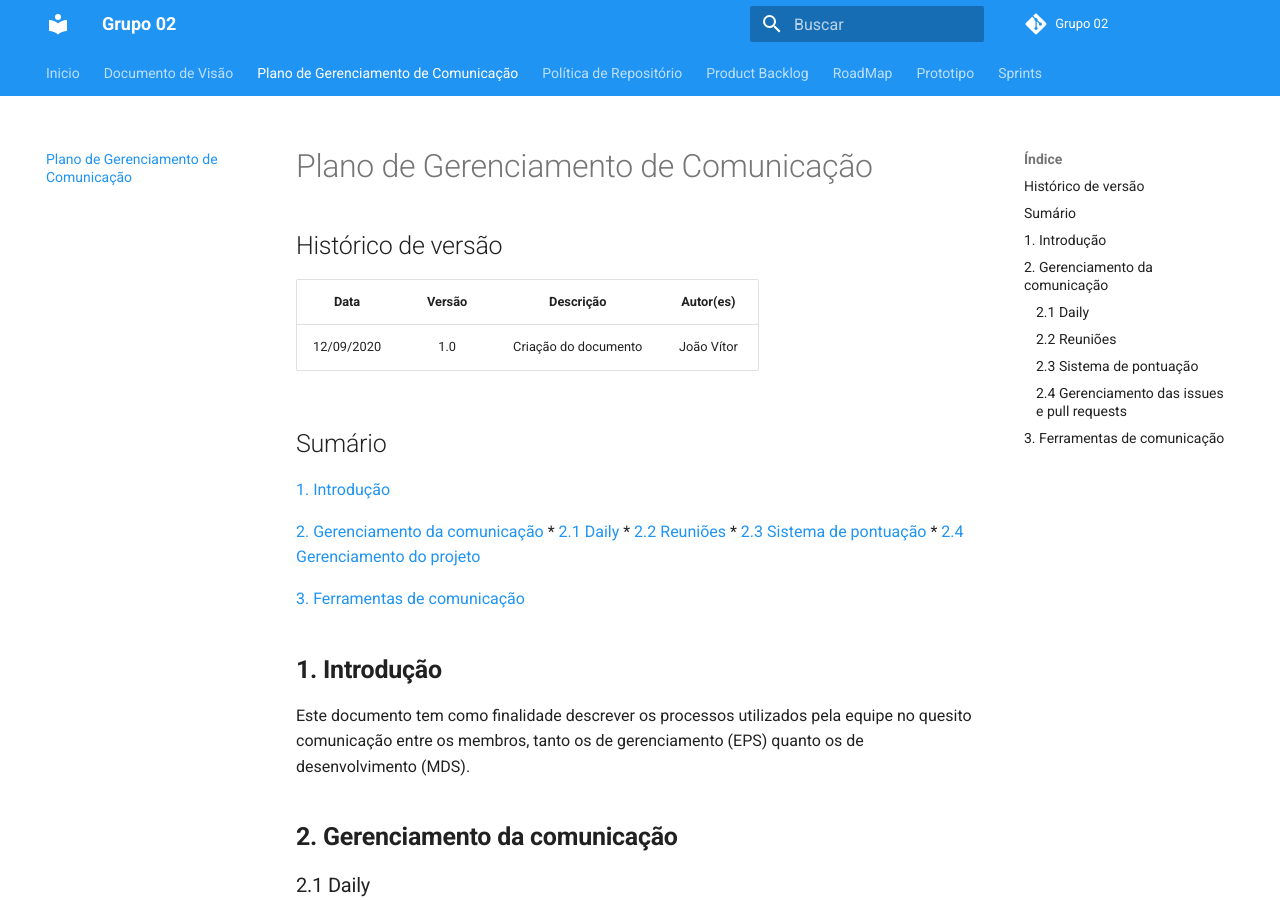
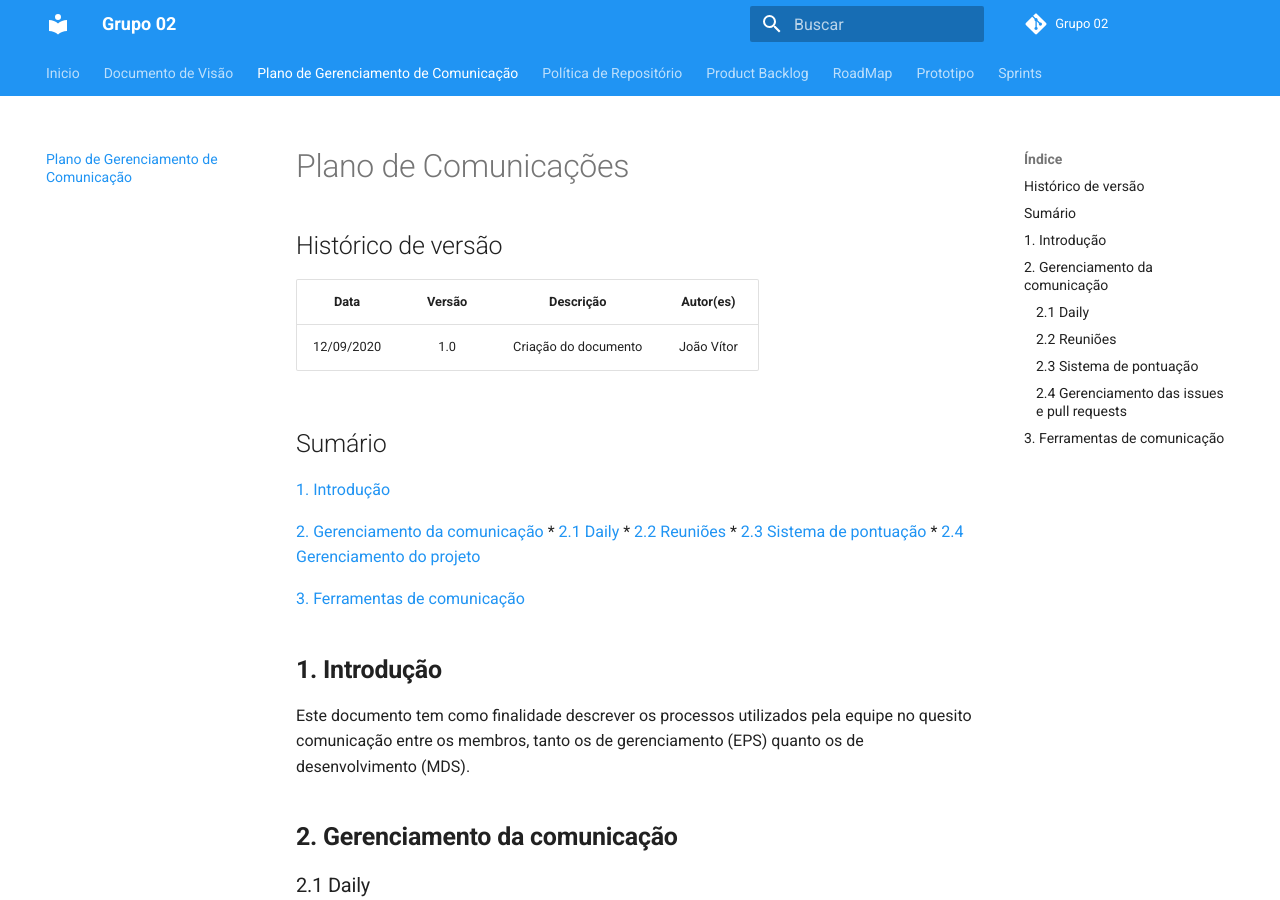
Before and after one commit to fga-eps-mds/2020.1-GaiaDex-wiki, an MkDocs documentation site: the page built from docs/communication_plan/communication_plan.md, in a window 1280 px wide and 900 px high. Built offline with MkDocs 1.6.1 and Material for MkDocs 9.7.7, drawn with Linux system fonts in a browser that asks for light colours; comment, search, counter and statistics services are not loaded; old or Windows-style settings are respelled for this version of MkDocs; some of the changed lines change nothing that is shown.

Commit message:
Update communication_plan.md

```diff
--- a/docs/communication_plan/communication_plan.md
+++ b/docs/communication_plan/communication_plan.md
@@ -1,3 +1,5 @@
+# Plano de Comunicações
+
 ## Histórico de versão
 
 |   Data    | Versão | Descrição            | Autor(es)  |
@@ -6,13 +8,13 @@
 
 ## Sumário
 
-[1. Introdução](#1-Introdução)
+[1. Introdução](#1-introdução)
 
 [2. Gerenciamento da comunicação](#2-gerenciamento-da-comunicação)
 * [2.1 Daily](#21-daily)
 * [2.2 Reuniões](#22-reuniões)
 * [2.3 Sistema de pontuação](#23-sistema-de-pontuação)
-* [2.4 Gerenciamento do projeto](#24-gerenciamento-do-projeto)
+* [2.4 Gerenciamento do projeto](#24-gerenciamento-das-issues-e-pull-requests)
 
 [3. Ferramentas de comunicação](#3-ferramentas-de-comunicação)
 
```
